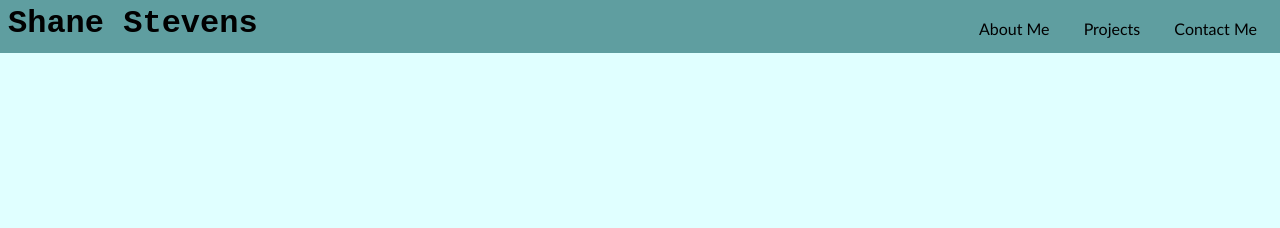
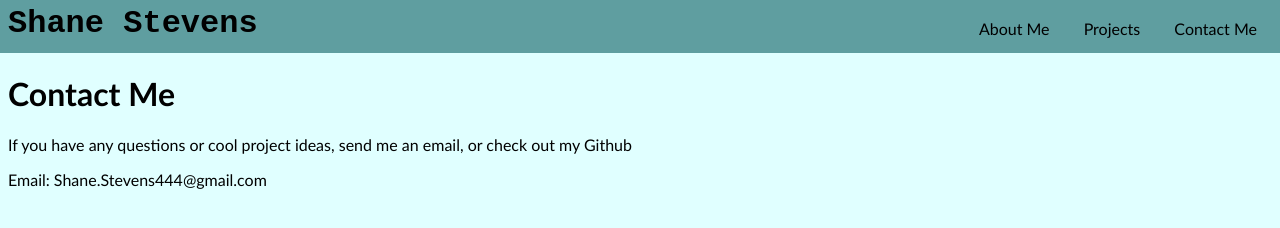
Before and after one commit to Shanes444/Personal-Website, a plain HTML site: page contact_me.html in a window 1280 px wide. Drawn offline with Linux system fonts and the light colour scheme.

Commit message:
Update contact_me.html

```diff
--- a/contact_me.html
+++ b/contact_me.html
@@ -54,6 +54,9 @@
             </ul>
         </div>
     </nav>
+    <h1>Contact Me</h1>
+    <p>If you have any questions or cool project ideas, send me an email, or check out my Github</p>
+    <p>Email: Shane.Stevens444@gmail.com</p>
 </body>
 
 </html>
```
